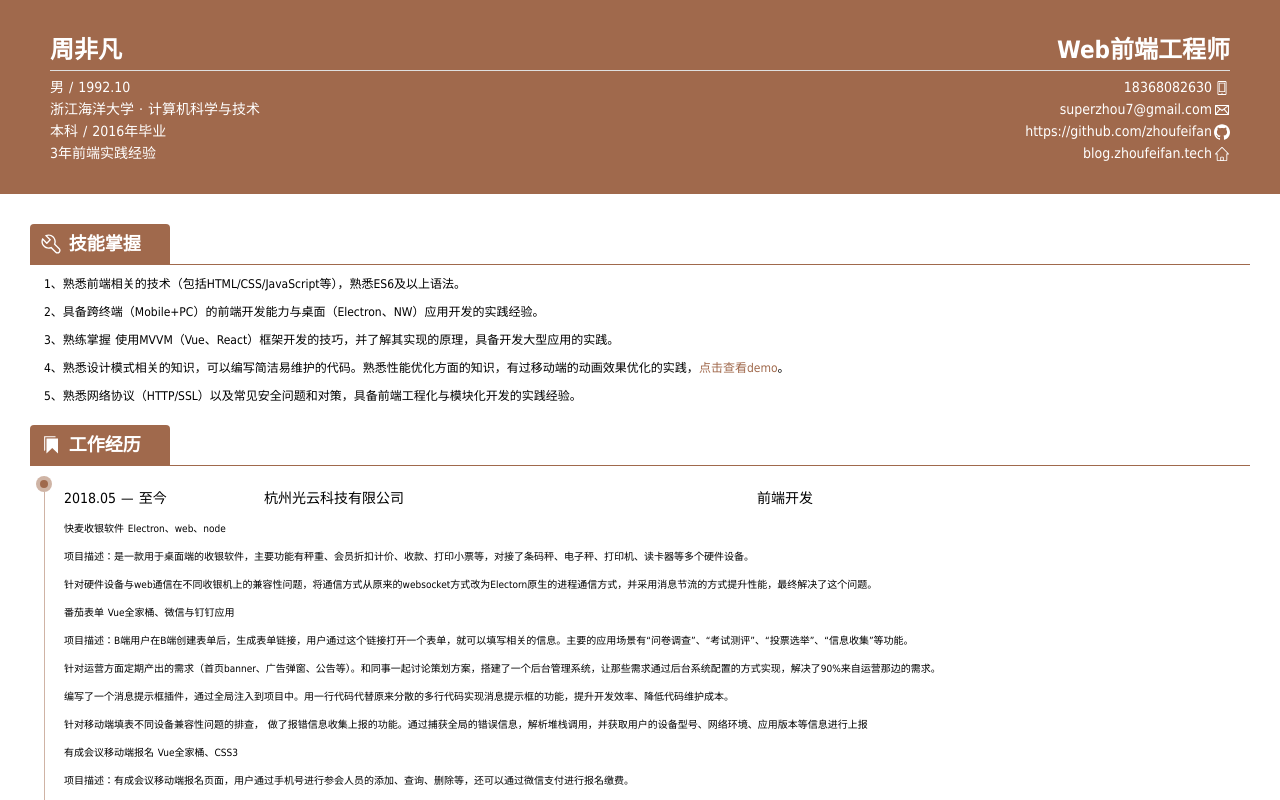
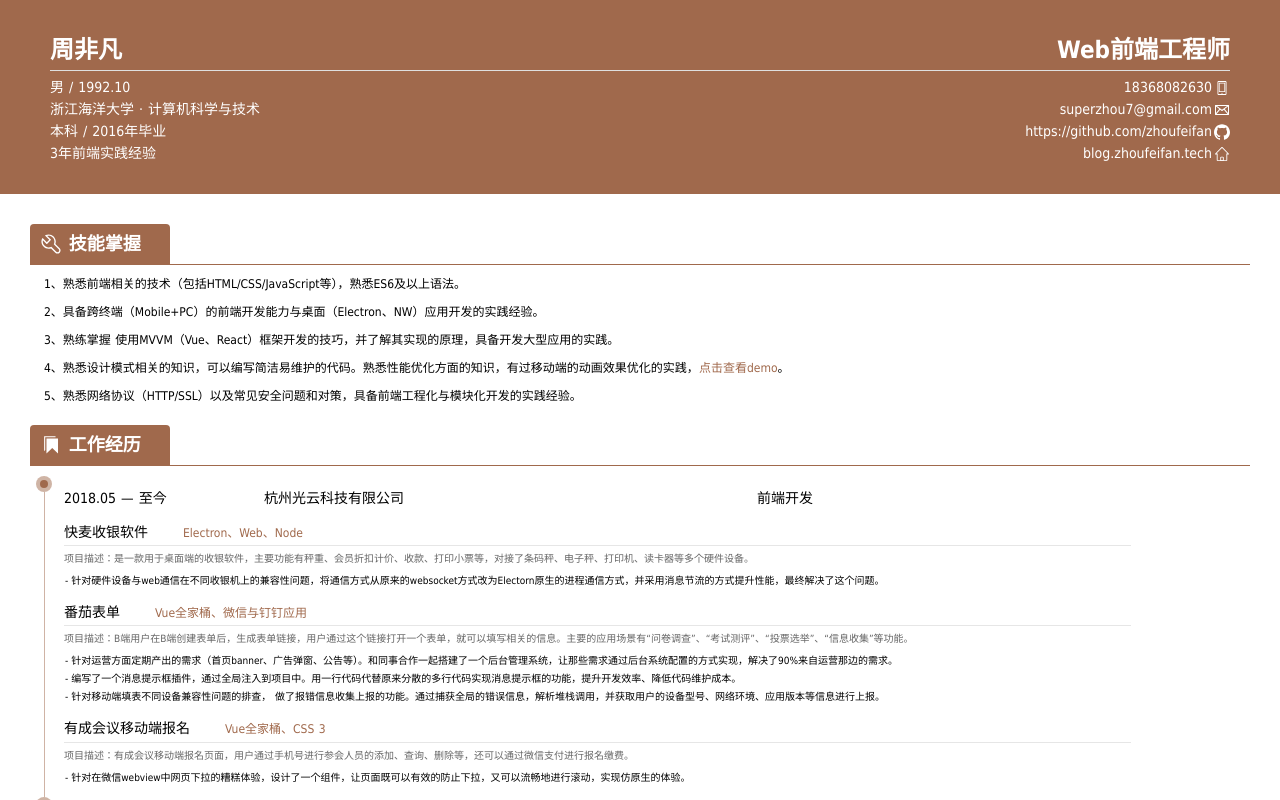
Before and after one commit to zhoufeifan/my-resume, a Nuxt app: page / in a window 1280 px wide. Shown: the top 800 px of the page. Built offline with nearby package versions, Linux system fonts and the light colour scheme; no server answers.

Commit message:
样式调整

```diff
--- a/pages/index.vue
+++ b/pages/index.vue
@@ -16,7 +16,7 @@
                 <div class="work-content">
                   <p class="title">
                     快麦收银软件
-                    <span class="skill">Electron、web、node</span>
+                    <span class="skill">Electron、Web、Node</span>
                   </p>
                   <p class="hint">项目描述：是一款用于桌面端的收银软件，主要功能有秤重、会员折扣计价、收款、打印小票等，对接了条码秤、电子秤、打印机、读卡器等多个硬件设备。</p>
                   <p class="resolve">针对硬件设备与web通信在不同收银机上的兼容性问题，将通信方式从原来的websocket方式改为Electorn原生的进程通信方式，并采用消息节流的方式提升性能，最终解决了这个问题。</p>
@@ -27,14 +27,14 @@
                     <span class="skill">Vue全家桶、微信与钉钉应用</span>
                   </p>
                   <p class="hint">项目描述：B端用户在B端创建表单后，生成表单链接，用户通过这个链接打开一个表单，就可以填写相关的信息。主要的应用场景有“问卷调查”、“考试测评”、“投票选举”、“信息收集”等功能。</p>
-                  <p class="resolve">针对运营方面定期产出的需求（首页banner、广告弹窗、公告等）。和同事一起讨论策划方案，搭建了一个后台管理系统，让那些需求通过后台系统配置的方式实现，解决了90%来自运营那边的需求。</p>
+                  <p class="resolve">针对运营方面定期产出的需求（首页banner、广告弹窗、公告等）。和同事合作一起搭建了一个后台管理系统，让那些需求通过后台系统配置的方式实现，解决了90%来自运营那边的需求。</p>
                   <p class="resolve">编写了一个消息提示框插件，通过全局注入到项目中。用一行代码代替原来分散的多行代码实现消息提示框的功能，提升开发效率、降低代码维护成本。</p>
-                  <p class="resolve">针对移动端填表不同设备兼容性问题的排查， 做了报错信息收集上报的功能。通过捕获全局的错误信息，解析堆栈调用，并获取用户的设备型号、网络环境、应用版本等信息进行上报</p>
+                  <p class="resolve">针对移动端填表不同设备兼容性问题的排查， 做了报错信息收集上报的功能。通过捕获全局的错误信息，解析堆栈调用，并获取用户的设备型号、网络环境、应用版本等信息进行上报。</p>
                 </div>
                 <div class="work-content">
                   <p class="title">
                     有成会议移动端报名
-                    <span class="skill">Vue全家桶、CSS3 </span>
+                    <span class="skill">Vue全家桶、CSS 3 </span>
                   </p>
                   <p class="hint">项目描述：有成会议移动端报名页面，用户通过手机号进行参会人员的添加、查询、删除等，还可以通过微信支付进行报名缴费。</p>
                   <p class="resolve">针对在微信webview中网页下拉的糟糕体验，设计了一个组件，让页面既可以有效的防止下拉，又可以流畅地进行滚动，实现仿原生的体验。</p>
@@ -192,14 +192,46 @@
             opacity: .5;
             background-color: $mainColor;
           }
+          .work-content-list{
             .work-content{
-            // width: 514px;
               margin-right: 10%;
-            line-height:2;
+              margin-top: 10px;
+              .title {
+                font-size: 14px;
+                position: relative;
+                &::after{
+                  content: '';
+                  display: block;
+                  width: 100%;
+                  height: 1px;
+                  background-color: #ccc;
+                  transform: scaleY(0.5);
+                }
+                // border-bottom: 1px solid #ccc;
+                .skill{
+                  font-size: 12px;
+                  // float: right;
+                   margin-left: 30px;
+                  color: $mainColor;
+                }
+              }
+              .hint {
+                color: #666;
+                margin-top: 4px;
+                margin-bottom: 4px;
+              }
+              p {
+                line-height: 1.8;
                 font-size: 10px;
-            p{
-              line-height: 1.8;
-              margin-top: 10px;
+              }
+              .resolve {
+                padding-left: 10px;
+                &::before{
+                  content: '-';
+                  margin-left: -9px;
+                  margin-right: 3px;
+                }
+              }
             }
           }
         }
```
Lines whose indentation alone changed are shown as unchanged.
